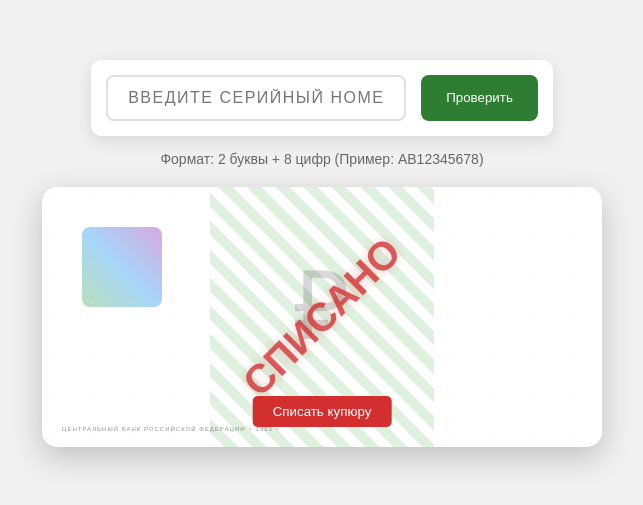
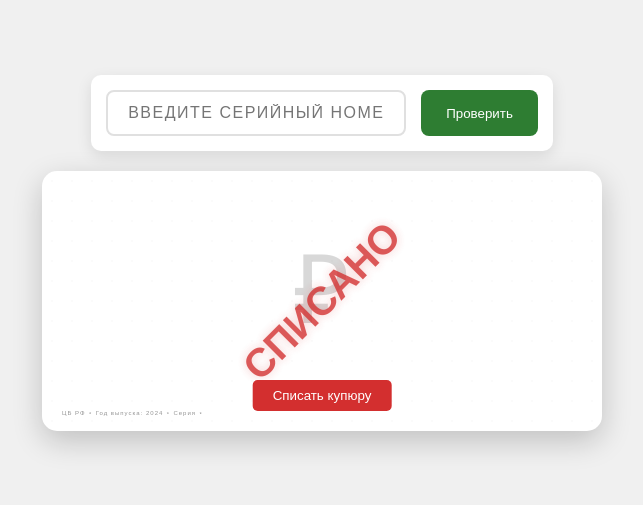
Before and after one commit to gnom-crypto/Money, a plain HTML site: page index.html in a window 1280 px wide. Shown: the part 137-642 px from the top of the page, without its empty margins (318-961 px from the left). Drawn offline with Linux system fonts and the light colour scheme.

Commit message:
Update index.html

```diff
--- a/index.html
+++ b/index.html
@@ -3,7 +3,7 @@
 <head>
     <meta charset="UTF-8">
     <meta name="viewport" content="width=device-width, initial-scale=1.0">
-    <title>Детектор банкнот ЦБ РФ</title>
+    <title>Детектор банкнот</title>
     <link rel="stylesheet" href="styles.css">
 </head>
 <body>
@@ -13,23 +13,19 @@
                 <input type="text" id="serialInput" placeholder="Введите серийный номер" maxlength="10">
                 <button id="checkBtn" class="check-btn">Проверить</button>
             </div>
-            <div class="help-text">Формат: 2 буквы + 8 цифр (Пример: AB12345678)</div>
         </div>
 
         <div id="billContainer" class="bill-container hidden">
             <div class="bill">
-                <div class="security-strip"></div>
-                <div class="hologram-layer">
-                    <div class="hologram"></div>
-                </div>
+                <div class="hologram-strip"></div>
                 <div class="watermark"></div>
                 <div class="serial-number"></div>
                 <div class="denomination"></div>
-                <div class="microprint">ЦЕНТРАЛЬНЫЙ БАНК РОССИЙСКОЙ ФЕДЕРАЦИИ ⋆ 1993 ⋆</div>
+                <div class="microprint">ЦБ РФ ⋆ Год выпуска: 2024 ⋆ Серия ⋆</div>
                 <div class="circles-pattern"></div>
                 <div class="void-stamp hidden">СПИСАНО</div>
-                <button class="void-btn" onclick="voidBill()">Списать купюру</button>
             </div>
+            <button class="void-btn" onclick="voidBill()">Списать купюру</button>
         </div>
     </div>
     <script src="script.js"></script>
```
